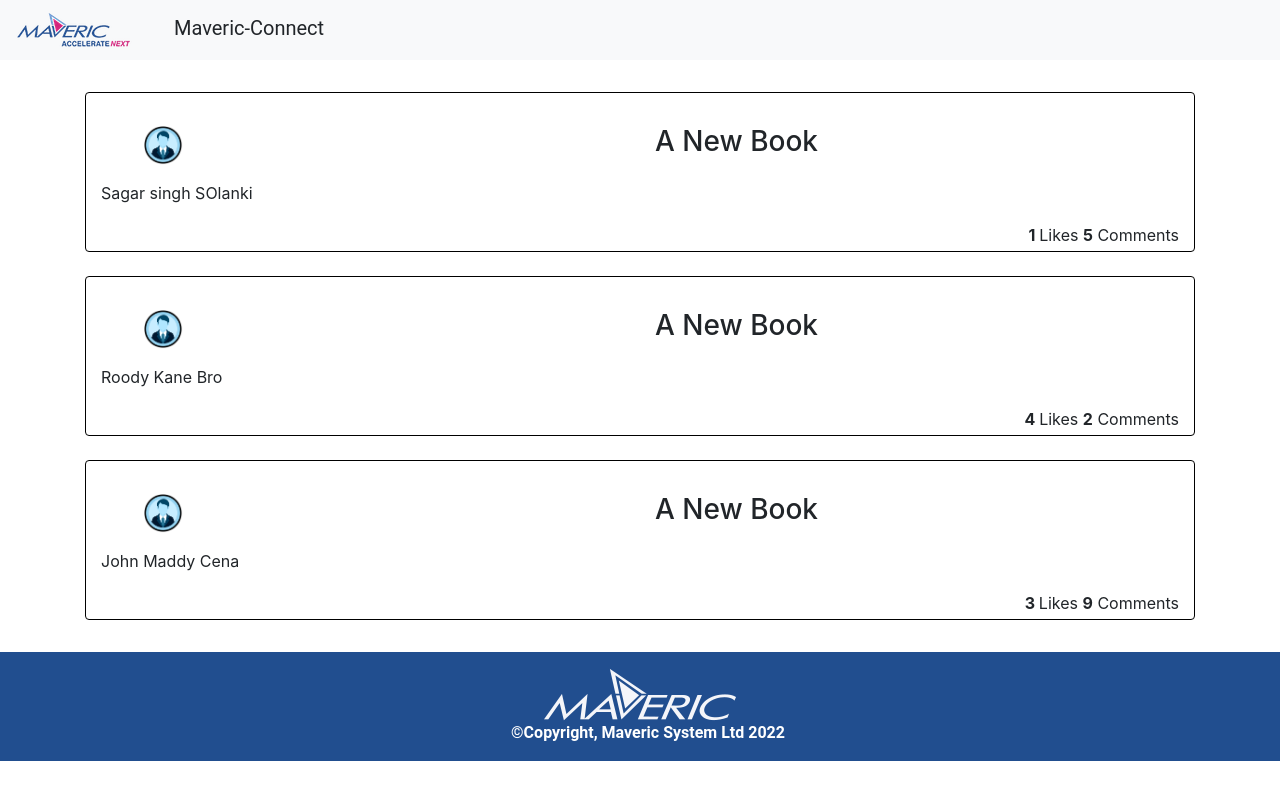
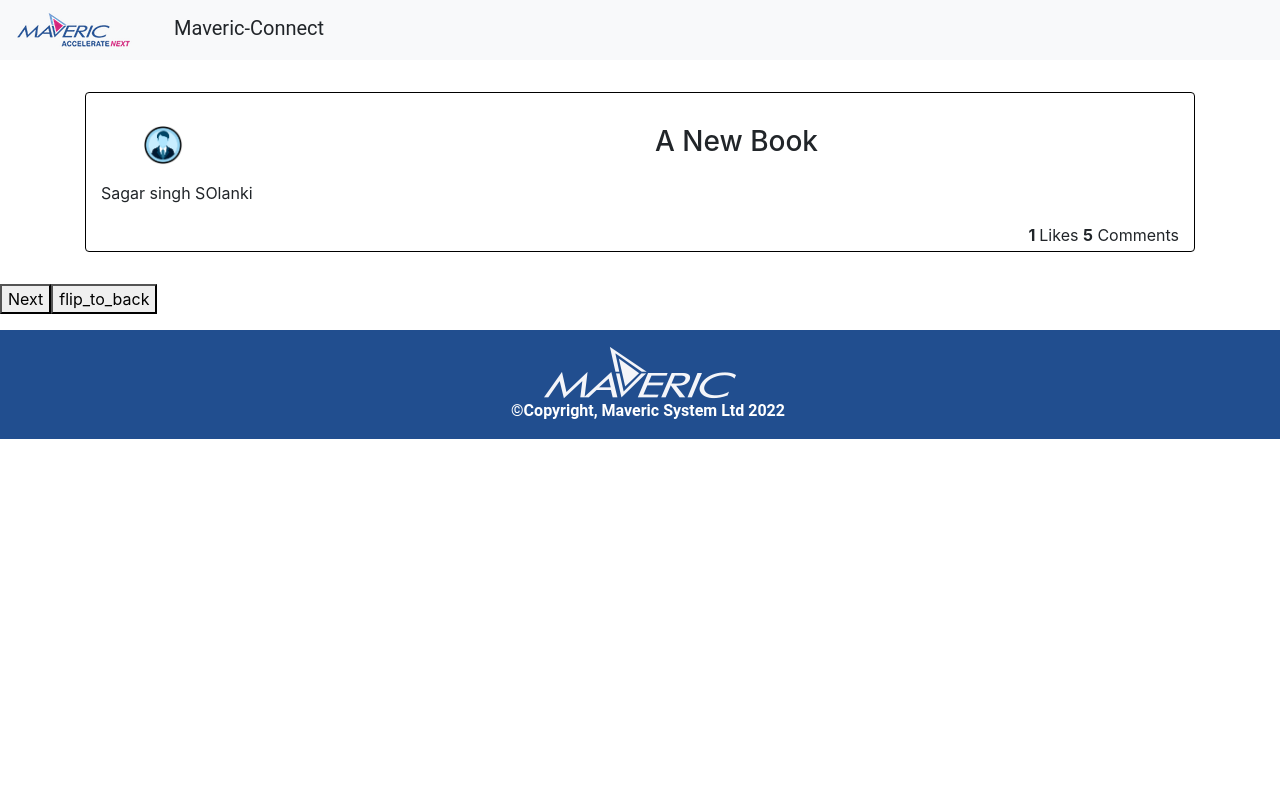
Before and after one commit to sagars0600/maveric-connect, an Angular app: page /posts-details in a window 1280 px wide. Built offline with nearby package versions, Linux system fonts and the light colour scheme.

Commit message:
added some changes

```diff
--- a/src/app/login/login.component.ts
+++ b/src/app/login/login.component.ts
@@ -12,7 +12,7 @@ export class LoginComponent implements OnInit {
   ngOnInit(): void {}
 
   login() {
-    localStorage.token = 'senil';
+    localStorage.token = 'a7dff4324bsajdk2442czxvcbd53453';
     this.router.navigate(['/posts-details']);
 
   }
--- a/src/app/post-details/post-details.component.html
+++ b/src/app/post-details/post-details.component.html
@@ -2,7 +2,7 @@
   <div
     class="card"
     style="width: 100%; height: 10rem; border: 1px solid black"
-  *ngFor="let post of postArray"
+    *ngFor="let post of postLoop"
   >
     <div class="container">
       <div class="row">
@@ -10,7 +10,7 @@
           <div style="margin-left: 8%">
             <img src="./../../assets/icon-5359553__340.webp" />
           </div>
-        <p style="margin-top: 1rem;">
+          <p style="margin-top: 1rem">
             {{
               post.postedBy.firstName +
                 " " +
@@ -21,13 +21,18 @@
           </p>
         </div>
         <div class="col-6">
-
           <h3>{{ post.post }}</h3>
           <div class="post">
-          <p><b> {{  post.likeCounts }} </b> Likes <b>{{ post.commentCounts }}</b>  Comments</p>
+            <p>
+              <b> {{ post.likeCounts }} </b> Likes
+              <b>{{ post.commentCounts }}</b> Comments
+            </p>
           </div>
         </div>
       </div>
     </div>
   </div>
 </div>
+
+<button (click)="next()">Next</button>
+<button (click)="back()">flip_to_back</button>
--- a/src/app/post-details/post-details.component.ts
+++ b/src/app/post-details/post-details.component.ts
@@ -1,3 +1,4 @@
+import { Router } from '@angular/router';
 import { Component, OnInit } from '@angular/core';
 import { HttpClient } from '@angular/common/http';
 
@@ -8,8 +9,31 @@ import { HttpClient } from '@angular/common/http';
 })
 export class PostDetailsComponent implements OnInit {
   postArray:any;
+  postLoop:any;
+  j=0;
 
-  constructor(private http: HttpClient) {
+  next(){
+   // console.log("hello");
+    this.postLoop=this.postArray.slice(this.j,this.j+1);
+
+    this.j++;
+//this.route.navigate(['/posts-details']);
+
+  }
+
+  back(){
+    this.j=this.j-2;
+    // console.log("hello");
+     this.postLoop=this.postArray.slice(this.j,this.j+1);
+
+     this.j--;
+ //this.route.navigate(['/posts-details']);
+
+   }
+  constructor(private http: HttpClient,private route:Router) {
+
+
+
     this.postArray= [
       {
         post:'A New Book',
@@ -40,9 +64,21 @@ export class PostDetailsComponent implements OnInit {
           middleName: 'Maddy',
           lastName: 'Cena',
         }
+
       }
 
     ];
+
+
+//     for(let i=this.j;i<this.j+1;i++){
+// this.postLoop[i]=this.postArray[i];
+//     }
+this.postLoop=this.postArray.slice(this.j,this.j+1);
+
+    this.j++;
+
+console.log(this.postLoop);
+
     // let url="http://localhost:8000/posts";
     // this.http.get(url).subscribe((response:any)=>{
     //   console.log(response)
```
Also changed, not shown: src/app/footer/footer.component.css (+3 -4 lines). Lines whose indentation alone changed are shown as unchanged.
